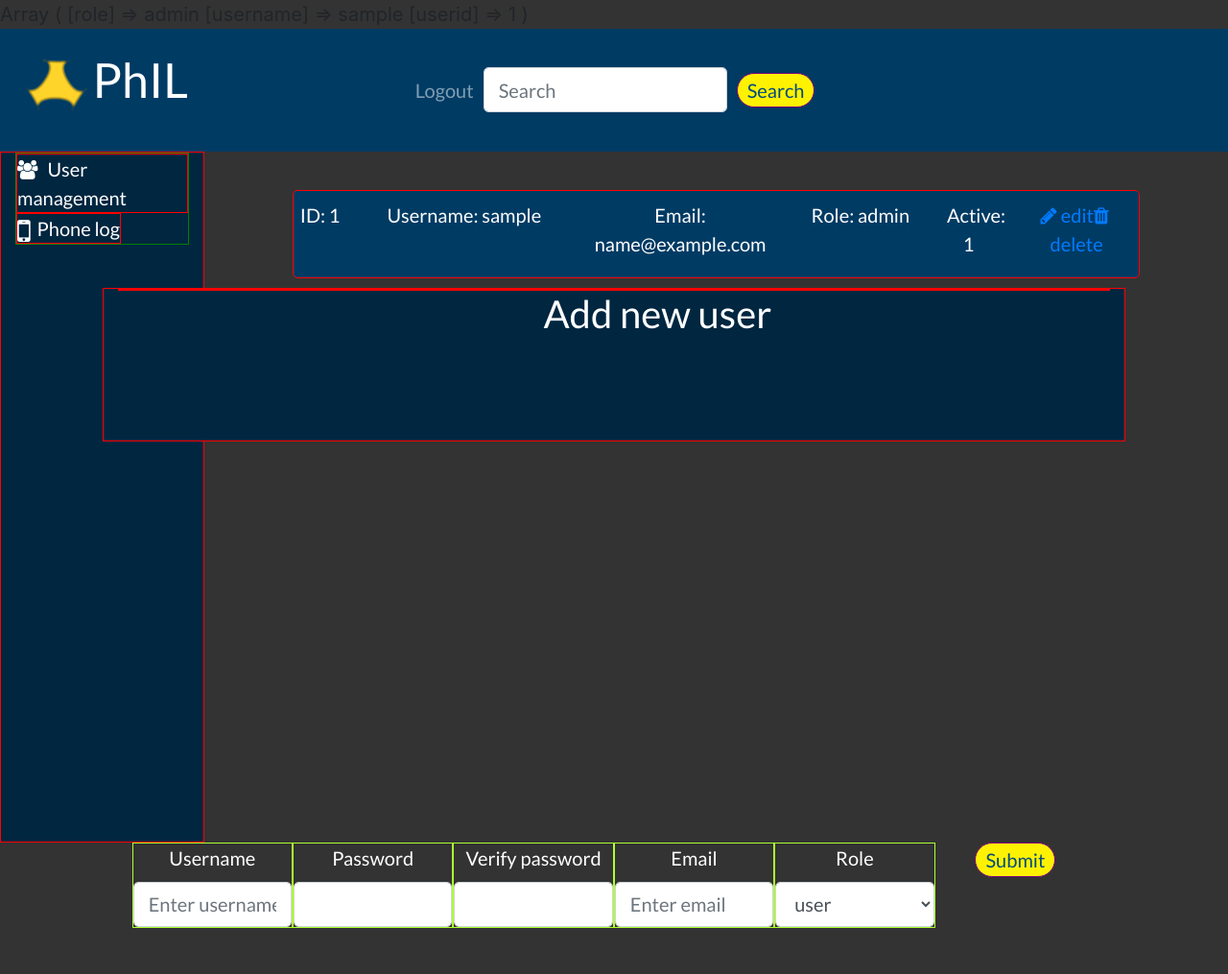
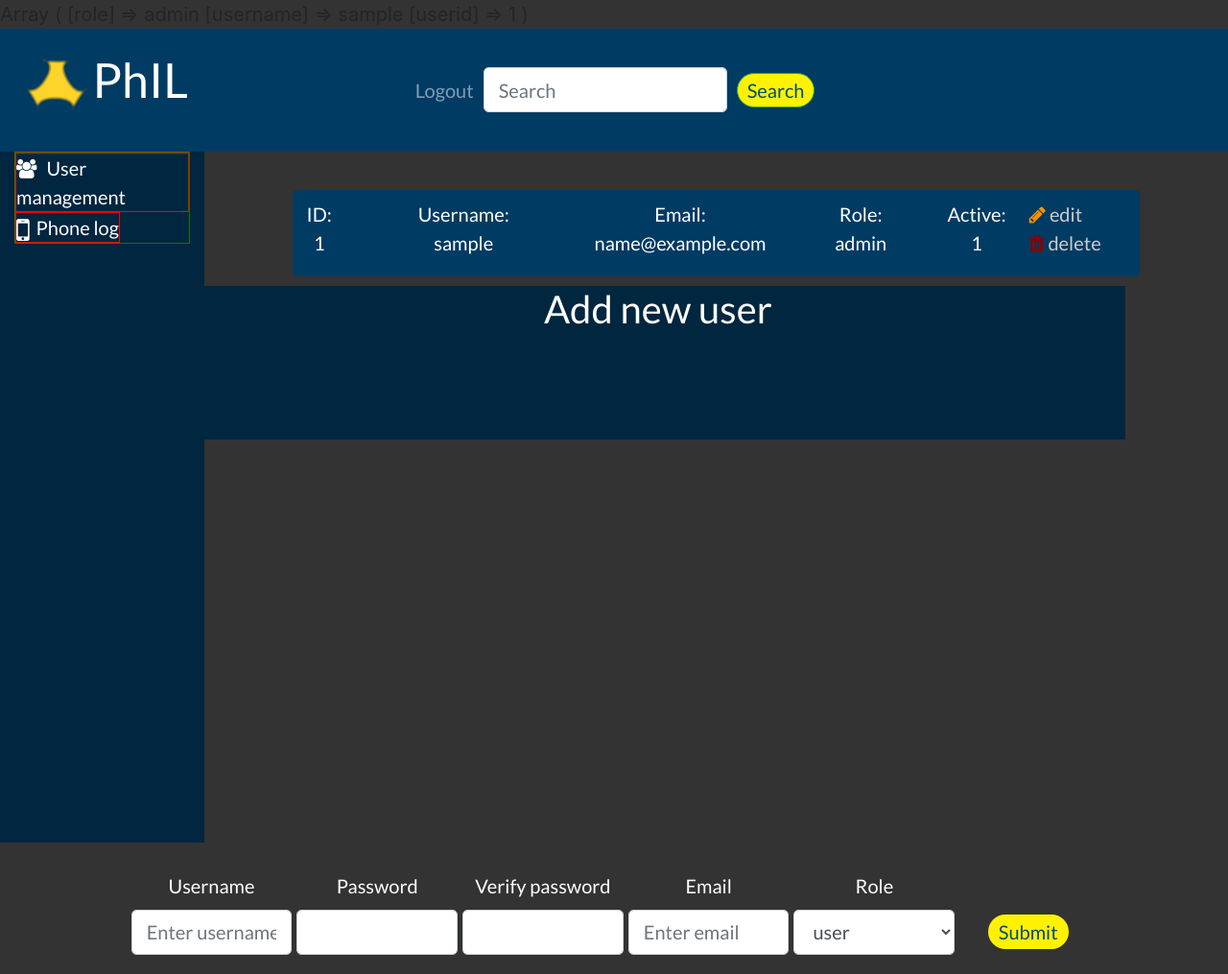
Before and after one commit to qronix/PhIL, a PHP site: page /registeruser.php in a window 1280 px wide. Shown: the whole page at 96% size. Before the commit the page ends 967 px from the top, so only its background shows below. Run offline with PHP 8.4, Linux system fonts and the light colour scheme; the visitor is signed in with stand-in values (Sample User, id 1); tables that the repository leaves empty or names only in its code hold one stand-in row (values such as "Sample post"); some libraries are stand-ins or nearby versions.

Commit message:
Pre register user ui tinker

```diff
--- a/src/css/style.css
+++ b/src/css/style.css
@@ -44,8 +44,8 @@
 /********USERS*********/
 /**********************/
 
-.userdata{
-    display: inline;
+.active{
+    margin-left: 16px;
 }
 .userrow{
     background-color: #003B64;
@@ -65,6 +65,36 @@
     margin-top: 5vh;
     margin-left: 8%;
 }
+.fa-pencil{
+    color:#fe9000;
+    /*background-color: #fe9000;*/
+}
+.fa-trash{
+    color: darkred;
+}
+.useredit{
+    color: #ccc;
+    /*transform: scale(100);*/
+    margin-left: 10px;
+    transition: all 0.4s;
+}
+.useredit:hover{
+    text-decoration: none;
+    color: #FFF200;
+}
+
+.userdelete{
+    color: #ccc;
+    /*transform: scale(100);*/
+    margin-left: 10px;
+    transition: all 0.4s;
+}
+
+.userdelete:hover{
+    text-decoration: none;
+    color: #FFF200;
+}
+
 /**********************/
 /********EDIT USERS*********/
 /**********************/
@@ -92,9 +122,10 @@
 .editinput{
     display: inline-block;
     float: left;
-    border: 1px solid greenyellow;
+    /*border: 1px solid greenyellow;*/
     max-width: 200px;
     width: 16.66%;
+    margin-right: 5px;
 
 }
 #editUserArea{
@@ -103,9 +134,10 @@
     vertical-align: center;
     float: left;
     margin: 0 auto;
+    margin-top: 30px;
 }
 .container{
-    border: 1px solid red;
+    /*border: 1px solid red;*/
 }
 .editusercontainer{
     background-color: #002640;
@@ -119,7 +151,11 @@
 }
 
 .btn{
-    border: 1px solid purple;
+    /*border: 1px solid purple;*/
+}
+
+#editUserBtn{
+    margin-top: 45px;
 }
 /**********************/
 /********NAVBAR*********/
--- a/src/registeruser.php
+++ b/src/registeruser.php
@@ -72,7 +72,7 @@
                 </select>
             </div>
             <div class="form-group">
-                <button type="submit" class="btn">Submit</button>
+                <button type="submit" id="editUserBtn" class="btn">Submit</button>
             </div>
         </form>
     </div>
--- a/src/user.php
+++ b/src/user.php
@@ -124,23 +124,23 @@
                         $display =  "<div class='container userrow col-md-9'>";
                         $display .= "<div class='row'>";
                         $display .= "<div class='col-md-1 userdata'>";
-                        $display .= "<p>ID: ".$result['id']."</p>";
+                        $display .= "<p>ID: </br><span class='userdata'>".$result['id']."</span></p>";
                         $display .= "</div>";
                         $display .= "<div class='col-md-3 userdata'>";
-                        $display .= "<p>Username: ".$result['username']."</p>";
+                        $display .= "<p>Username: </br><span class='userdata'>".$result['username']."</span></p>";
                         $display .= "</div>";
                         $display .= "<div class='col-md-3 userdata'>";
-                        $display .= "<p>Email: ".$result['email']."</p>";
+                        $display .= "<p>Email: </br><span class='userdata'>".$result['email']."</span></p>";
                         $display .= "</div>";
                         $display .= "<div class='col-md-2 userdata'>";
-                        $display .= "<p>Role: ".$result['role']."</p>";
+                        $display .= "<p>Role: </br><span class='userdata'>".$result['role']."</span></p>";
                         $display .= "</div>";
                         $display .= "<div class='col-md-1 userdata'>";
-                        $display .= "<p>Active: ".$result['activeaccount']."</p>";
+                        $display .= "<p>Active: </br><span class='active'>".$result['activeaccount']."</span></p>";
                         $display .= "</div>";
                         $display .= "<div class='col-md-2 btngrp'>";
-                        $display .= "<a href='edituser.php?userid=".$result['id']." class='btn userbtn useredit'><i class='fa fa-pencil' aria-hidden='true'></i>edit</a>";
-                        $display .= "<a href='deleteuser.php?userid=".$result['id']." class='btn userbtn userdelete'><i class='fa fa-trash' aria-hidden='true'></i>delete</a>";
+                        $display .= "<a href='edituser.php?userid='".$result['id']."' class='userbtn useredit'><i class='fa fa-pencil' aria-hidden='true'></i>edit</a></br>";
+                        $display .= "<a href='deleteuser.php?userid='".$result['id']."' class='userbtn userdelete'><i class='fa fa-trash' aria-hidden='true'></i>delete</a>";
                         $display .= "</div>";
                         $display .= "</div>";
                         $display .= "</div>";
```
